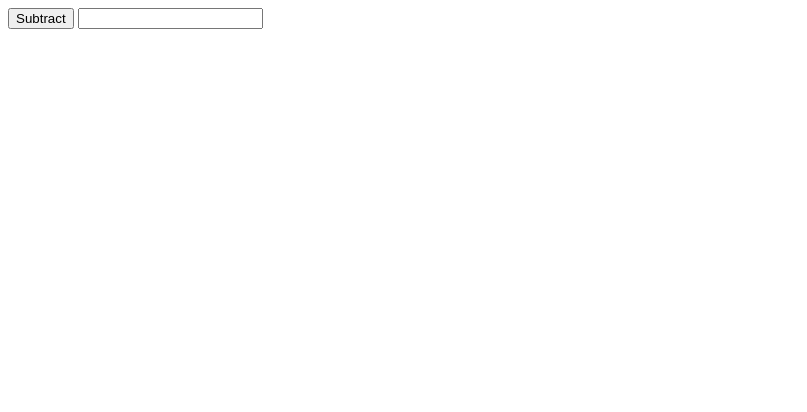
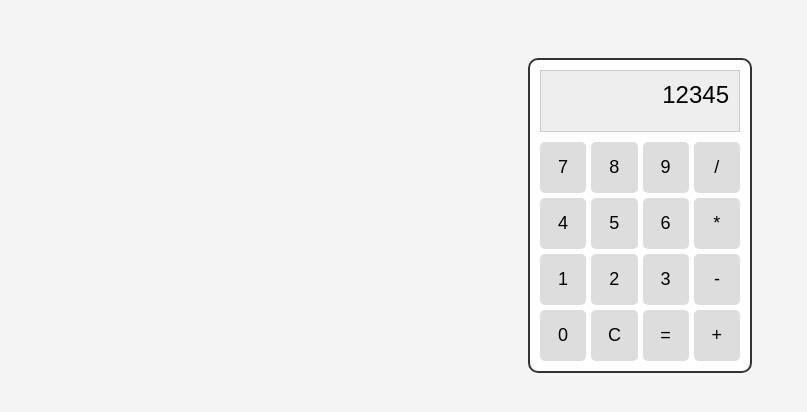
Before and after one commit to tribulaE/calculator, a plain HTML site: page index.html in a window 1280 px wide. Shown: the whole page, without its empty margins (0-807 px from the left). Drawn offline with Linux system fonts and the light colour scheme.

Commit message:
Imported a dummy display and added the buttons

```diff
--- a/index.html
+++ b/index.html
@@ -6,8 +6,34 @@
     <title>Document</title>
 </head>
 <body>
-    <button id="sub">Subtract</button>
-    <input type="number" id="opr">
+    <div class="calculator">
+    <div id="display">12345</div>
+
+
+    <div class="buttons">
+      <button class="btn digit">7</button>
+      <button class="btn digit">8</button>
+      <button class="btn digit">9</button>
+      <button class="btn operator">/</button>
+
+      <button class="btn digit">4</button>
+      <button class="btn digit">5</button>
+      <button class="btn digit">6</button>
+      <button class="btn operator">*</button>
+
+      <button class="btn digit">1</button>
+      <button class="btn digit">2</button>
+      <button class="btn digit">3</button>
+      <button class="btn operator">-</button>
+
+      <button class="btn digit">0</button>
+      <button class="btn" id="clear">C</button>
+      <button class="btn" id="equal">=</button>
+      <button class="btn operator">+</button>
+    </div>
+  </div>
+
     <script src="java.js"></script>
+    <link rel="stylesheet" href="p.css">
 </body>
 </html>
--- a/java.js
+++ b/java.js
@@ -22,7 +22,7 @@ function divide(a, b) {
 }
 
 function operate(operator, a,b) {
-    if (operate === '+') {
+    if (operator === '+') {
         return add(a, b);
     } else if (operator === '-') {
         return subtract(a,b);
@@ -34,3 +34,5 @@ function operate(operator, a,b) {
         return 'Invalid operator';
     }
 }
+
+console.log(operate('+', 10, 5));
--- a/p.css
+++ b/p.css
@@ -0,0 +1,44 @@
+body {
+  font-family: sans-serif;
+  display: flex;
+  justify-content: center;
+  padding-top: 50px;
+  background-color: #f4f4f4;
+}
+
+.calculator {
+  border: 2px solid #333;
+  padding: 10px;
+  border-radius: 10px;
+  background-color: white;
+  width: 200px;
+}
+
+#display {
+  height: 40px;
+  background-color: #eee;
+  margin-bottom: 10px;
+  text-align: right;
+  padding: 10px;
+  font-size: 24px;
+  border: 1px solid #ccc;
+}
+
+.buttons {
+  display: grid;
+  grid-template-columns: repeat(4, 1fr);
+  gap: 5px;
+}
+
+.btn {
+  padding: 15px;
+  font-size: 18px;
+  border: none;
+  background-color: #ddd;
+  border-radius: 5px;
+  cursor: pointer;
+}
+
+.btn:hover {
+  background-color: #bbb;
+}
```
